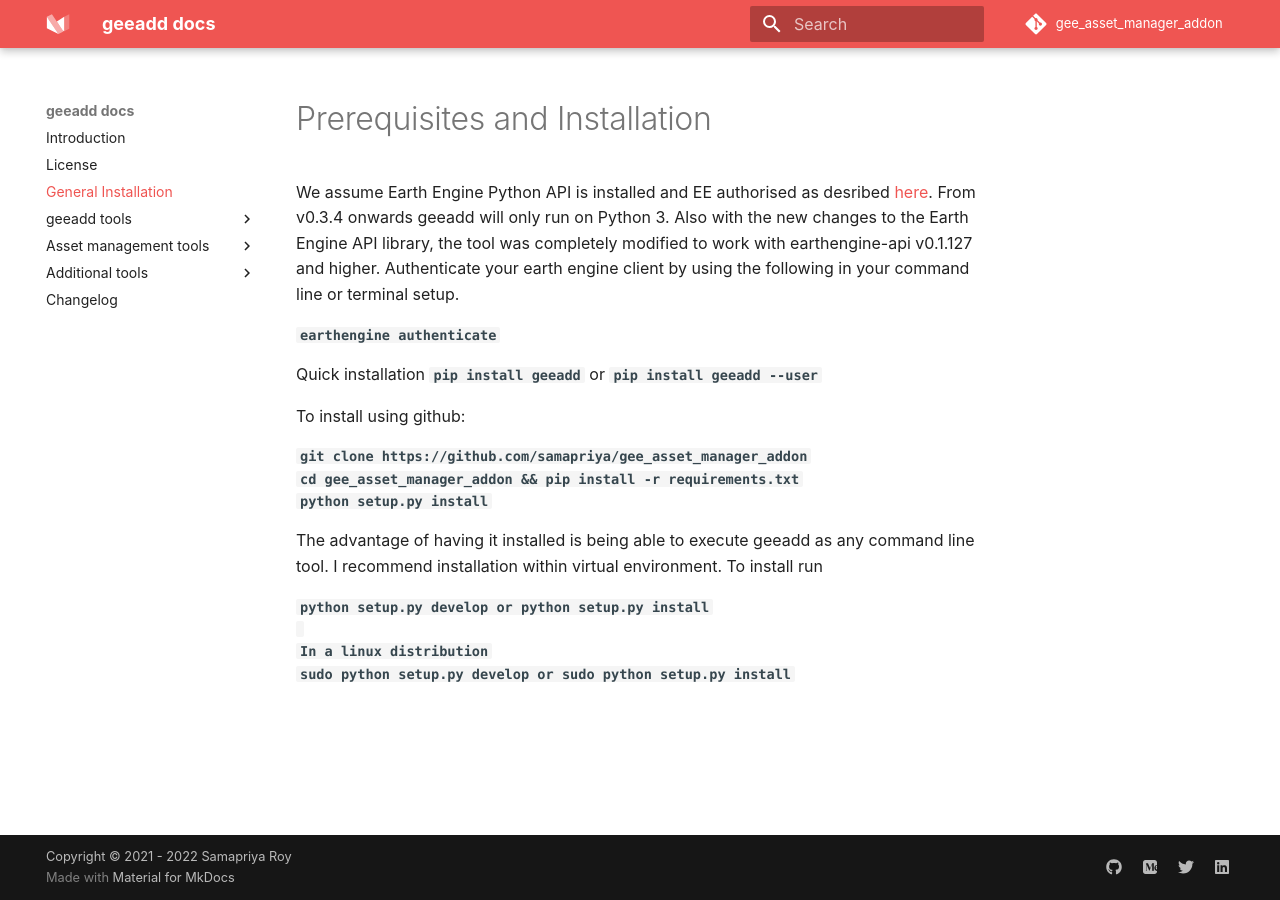
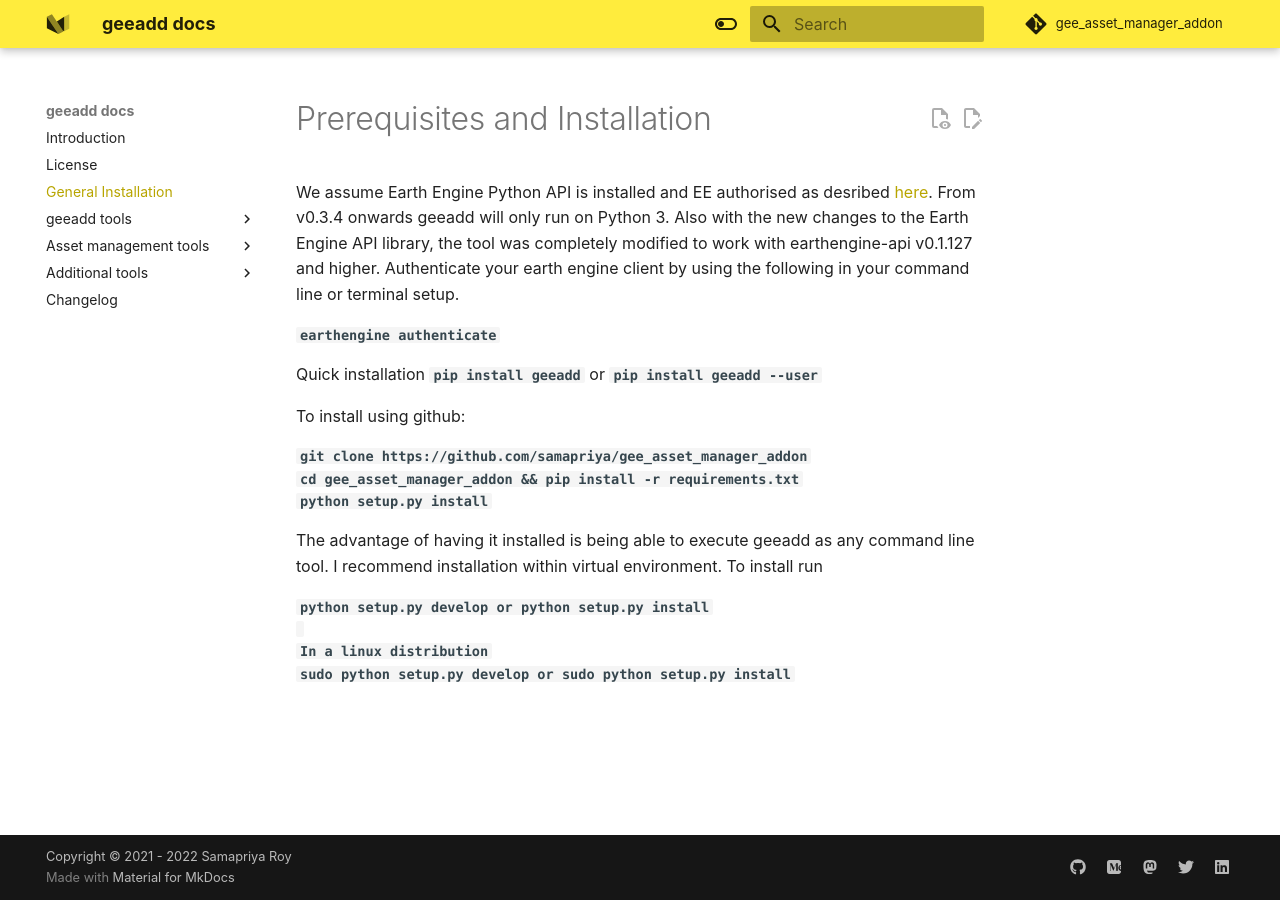
Before and after one commit to samapriya/gee_asset_manager_addon, an MkDocs documentation site: the page built from docs/installation.md, in a window 1280 px wide. Built offline with MkDocs 1.6.1 and Material for MkDocs 9.7.7, drawn with Linux system fonts in a browser that asks for light colours; some web fonts are replaced; comment, search, counter and statistics services are not loaded.

Commit message:
updated mkdocs py package

```diff
--- a/mkdocs.yml
+++ b/mkdocs.yml
@@ -9,12 +9,22 @@
 repo_url: https://github.com/samapriya/gee_asset_manager_addon
 
 # Copyright
-copyright: 'Copyright &copy; 2021 - 2022 Samapriya Roy'
-
+copyright: "Copyright &copy; 2021 - 2022 Samapriya Roy"
 
 # Configuration
 theme:
-  name: 'material'
+  name: "material"
+  features:
+    - announce.dismiss
+    - content.action.edit
+    - content.action.view
+    - content.code.annotate
+    - content.code.copy
+    - content.tooltips
+    - search.highlight
+    - search.share
+    - search.suggest
+    - toc.follow
 
   # 404 page
   static_templates:
@@ -27,9 +37,18 @@
   # Default values, taken from mkdocs_theme.yml
   language: en
   palette:
-    scheme: default
-    primary: red
-    accent: blue
+    - scheme: default
+      primary: yellow
+      accent: indigo
+      toggle:
+        icon: material/toggle-switch-off-outline
+        name: Switch to dark mode
+    - scheme: slate
+      primary: red
+      accent: red
+      toggle:
+        icon: material/toggle-switch
+        name: Switch to light mode
   font:
     text: Google Sans
     code: Regular
@@ -44,10 +63,20 @@
       link: https://github.com/samapriya
     - icon: fontawesome/brands/medium
       link: https://medium.com/@samapriyaroy
+    - icon: fontawesome/brands/mastodon
+      link: https://mapstodon.space/@samapriya
     - icon: fontawesome/brands/twitter
       link: https://twitter.com/samapriyaroy
     - icon: fontawesome/brands/linkedin
       link: https://www.linkedin.com/in/samapriya
+
+plugins:
+  - search
+  - git-revision-date-localized:
+      enable_creation_date: true
+      type: timeago
+  - minify:
+      minify_html: true
 
 # Extensions
 markdown_extensions:
@@ -70,6 +99,9 @@
   - pymdownx.emoji:
       emoji_index: !!python/name:materialx.emoji.twemoji
       emoji_generator: !!python/name:materialx.emoji.to_svg
+      options:
+        custom_icons:
+          - overrides/.icons
   - pymdownx.highlight
   - pymdownx.inlinehilite
   - pymdownx.keys
@@ -89,26 +121,24 @@
       custom_checkbox: true
   - pymdownx.tilde
 
-
-
 # Page tree
 nav:
   - Introduction: index.md
   - License: license.md
   - General Installation: installation.md
   - geeadd tools:
-    - Quota tool: projects/quota.md
-    - GEE app source: projects/app2script.md
-    - Search GEE data catalog: projects/search.md
+      - Quota tool: projects/quota.md
+      - GEE app source: projects/app2script.md
+      - Search GEE data catalog: projects/search.md
   - Asset management tools:
-    - Copy Assets: projects/copy.md
-    - Move Assets: projects/move.md
-    - Change asset permissions: projects/access.md
-    - Delete assets: projects/delete.md
+      - Copy Assets: projects/copy.md
+      - Move Assets: projects/move.md
+      - Change asset permissions: projects/access.md
+      - Delete assets: projects/delete.md
   - Additional tools:
-    - Asset Size: projects/size.md
-    - Asset Report: projects/report.md
-    - Task status: projects/task_status.md
-    - Cancel tasks: projects/cancel_tasks.md
-    - Delete asset metadata: projects/delete_metadata.md
+      - Asset Size: projects/size.md
+      - Asset Report: projects/report.md
+      - Task status: projects/task_status.md
+      - Cancel tasks: projects/cancel_tasks.md
+      - Delete asset metadata: projects/delete_metadata.md
   - Changelog: changelog.md
```
Also changed, not shown: 1 other file.
